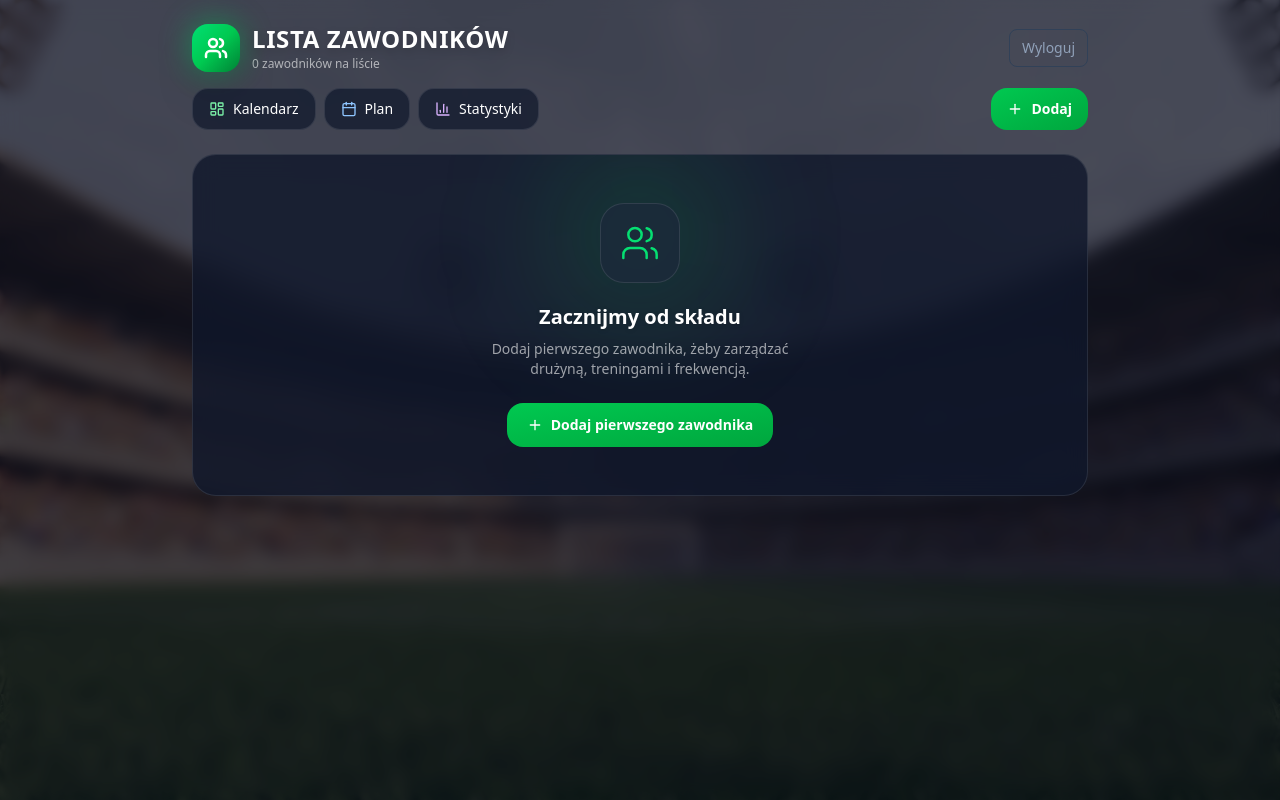
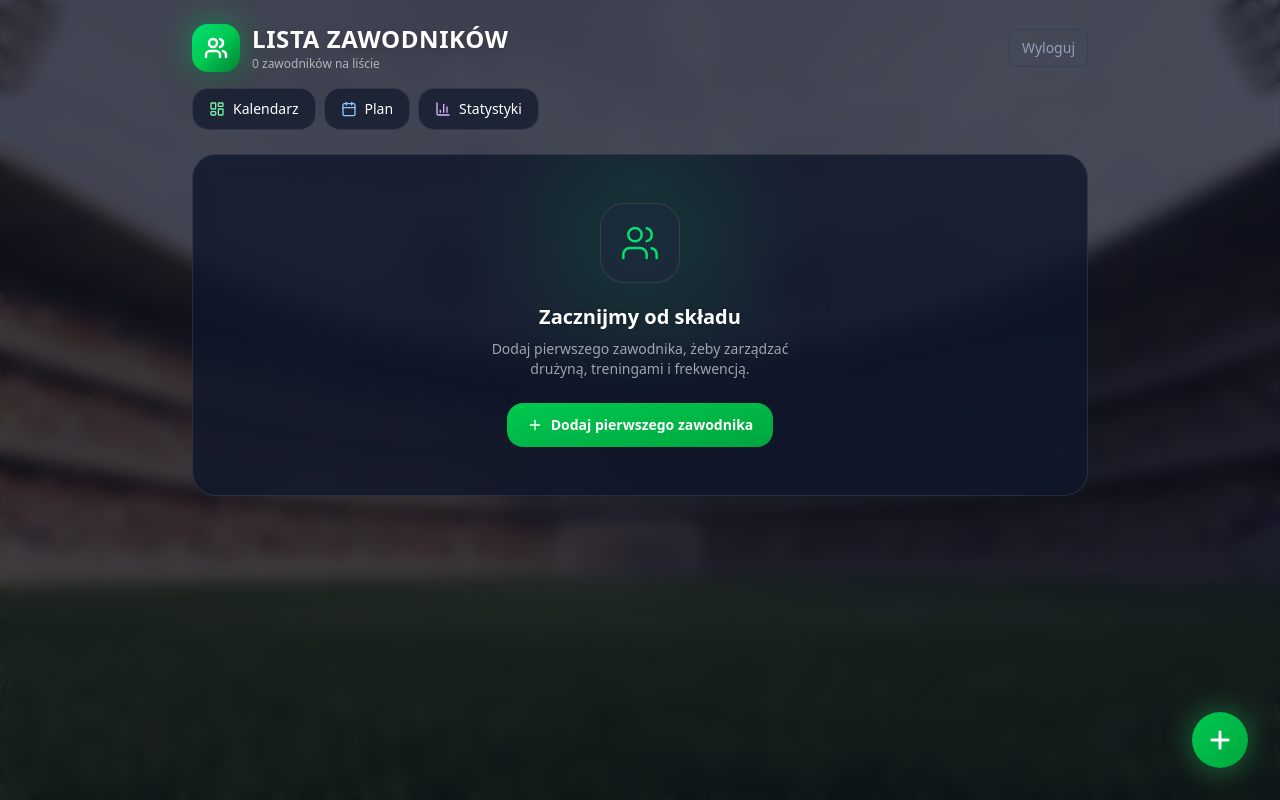
Before and after one commit to alexkey185/Aplikacja-trenera-pi-karskiego, a Next.js app: page /kadra in a window 1280 px wide. Built offline with nearby package versions, Linux system fonts and the light colour scheme; no server answers; the database is empty.

Commit message:
Kadra - FAB zamiast przycisku Dodaj w nagłówku

```diff
--- a/app/kadra/page.tsx
+++ b/app/kadra/page.tsx
@@ -120,13 +120,6 @@ export default async function Kadra() {
                 <BarChart3 className="w-4 h-4 text-purple-300" />
                 Statystyki
               </Link>
-              <Link
-                href="/zawodnicy/nowy"
-                className="group ml-auto flex items-center gap-2 bg-gradient-to-br from-green-500 to-green-600 hover:from-green-400 hover:to-green-500 text-white font-semibold px-4 py-2.5 rounded-2xl text-sm transition-all hover:shadow-lg hover:shadow-green-500/40 hover:-translate-y-0.5"
-              >
-                <Plus className="w-4 h-4 group-hover:rotate-90 transition-transform" />
-                Dodaj
-              </Link>
             </div>
           </header>
 
@@ -212,6 +205,15 @@ export default async function Kadra() {
           )}
         </div>
       </div>
+
+      {/* FAB — pływający przycisk Dodaj w prawym dolnym rogu */}
+      <Link
+        href="/zawodnicy/nowy"
+        className="group fixed bottom-24 right-5 md:bottom-8 md:right-8 z-40 w-14 h-14 rounded-full bg-gradient-to-br from-green-500 to-green-600 hover:from-green-400 hover:to-green-500 flex items-center justify-center text-white shadow-2xl shadow-green-500/50 hover:shadow-green-400/70 transition-all hover:scale-110 active:scale-95 animate-glow"
+        title="Dodaj zawodnika"
+      >
+        <Plus className="w-7 h-7 group-hover:rotate-90 transition-transform" strokeWidth={2.5} />
+      </Link>
     </main>
   );
 }
```
